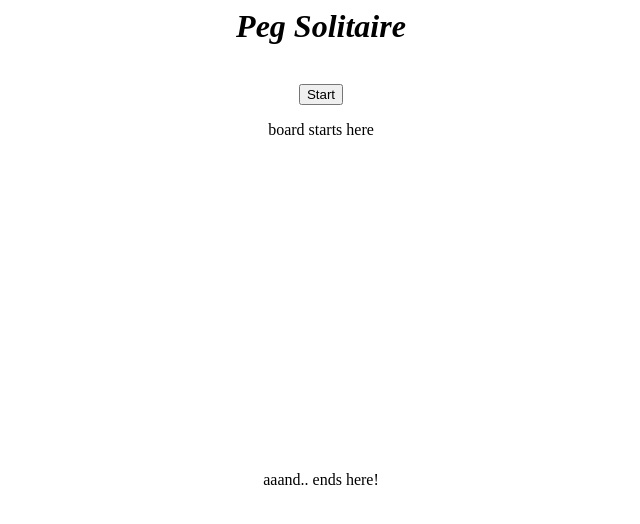
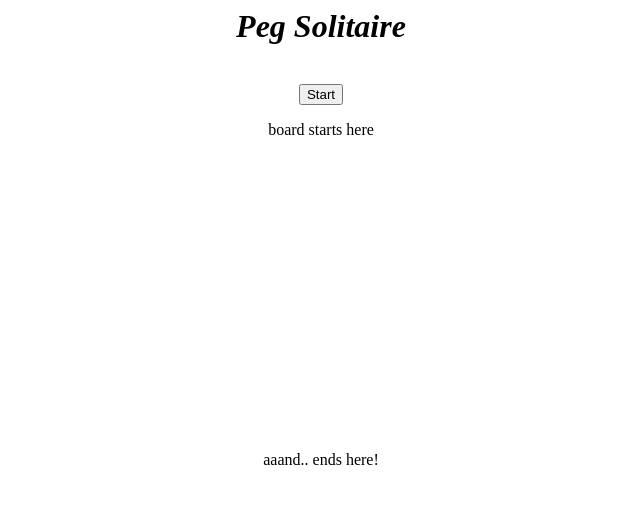
Before and after one commit to s18v/Peg-Sol, a plain HTML site: page index.html in a window 1280 px wide. Both pictures are taken after a click on the element 640 px from the left and 305 px from the top of the page. Shown: the whole page, without its empty margins (319-959 px from the left). Drawn offline with Linux system fonts and the light colour scheme.

Commit message:
design updates
functionality to find the box co-ordinate with reference to the board
and updated board size in css file to accommodate box co-ordinates

```diff
--- a/css/main.css
+++ b/css/main.css
@@ -3,6 +3,6 @@ h1 {
     font-style: italic;
 }
 #board {
-    height: 300;
-    width: 300;
+    height: 280;
+    width: 280;
 }
--- a/js/script.js
+++ b/js/script.js
@@ -16,8 +16,8 @@ function findPosition(obj) {
 }
 
 $("#board").click(function(event) {
-    console.log("X: " + event.pageX + " and Y: " + event.pageY);
-    console.log(this.offsetParent); //offsetParent returns a reference to the object which is the closest (nearest in the containment hierarchy) positioned containing element
+//    console.log("X: " + event.pageX + " and Y: " + event.pageY);
+//    console.log(this.offsetParent); //offsetParent returns a reference to the object which is the closest (nearest in the containment hierarchy) positioned containing element
 
     /* var pos = findPosition(this);
     var context = this.getContext('2d');
@@ -25,11 +25,18 @@ $("#board").click(function(event) {
     var y = event.pageY - pos.y; //event.pageY gives the position relative to the document's top
     console.log("relative X: " + x + " and relative Y: " + y); */
 
-    console.log("checking jQuery's results...");
-    var xjquery = event.pageX - $(this).offset().left;
-    var yjquery = event.pageY - $(this).offset().top;
+//    console.log("checking jQuery's results...");
+    var ctx = this.getContext('2d');
+    var x = event.pageX - $(this).offset().left;
+    var y = event.pageY - $(this).offset().top;
+    var coordinates = "x = " + x + ", y = " + y;
+    console.log(coordinates);
+//    console.log("JQuery X: " + x + " and JQuery Y: " + y);
+//    console.log("......");
+    // Getting the box number from start of the board
+    var xStart = Math.floor((event.pageX - $("#board").offset().left) / boxWidth);
+    var yStart = Math.floor((event.pageY - $("#board").offset().top) / boxWidth);
 
-    console.log("jquery X: " + xjquery + " and jquery Y: " + yjquery);
-    console.log("......");
+    console.log(xStart + " " + yStart);
 
 });
--- a/js/utils.js
+++ b/js/utils.js
@@ -1,14 +1,16 @@
 var squareColor = "blue";
 var pegColor = "orange";
 var offset = 2;
-var boxWidth = 30;
+var boxWidth = 40;
 
 var board = document.getElementById("board");
 var context = board.getContext("2d");
 
 function generateSquare(x, y, color) {
+    // Filling the background
     context.fillStyle = "rgb(0, 0, 0)"; //Black - #000000 & White - #FFFFFF
     context.fillRect(x * boxWidth, y * boxWidth, boxWidth, boxWidth); //(x-coordinate from upper-left, y-coordinate, width, height)
+    // Filling the square
     context.fillStyle = squareColor;
     context.fillRect((x * boxWidth) + offset, (y * boxWidth) + offset, boxWidth - 2 * offset, boxWidth - 2 * offset);
 }
```
